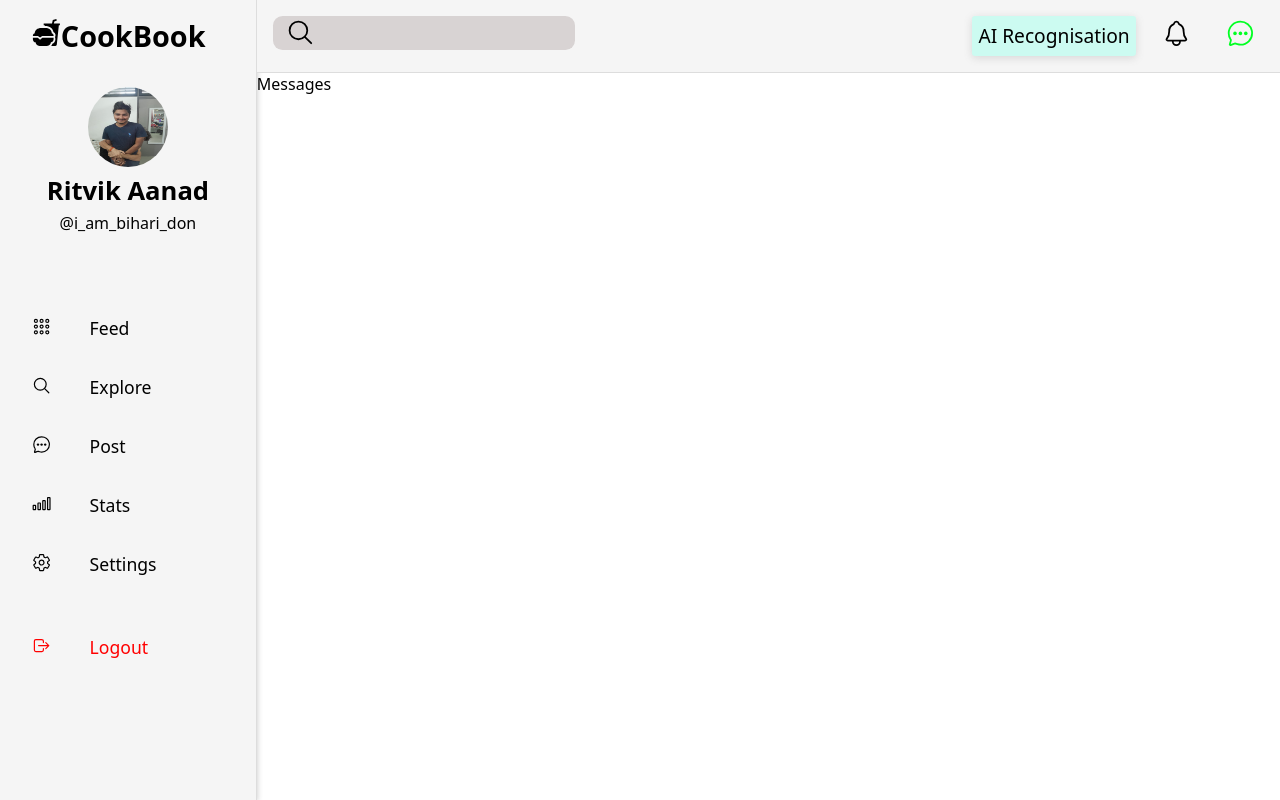
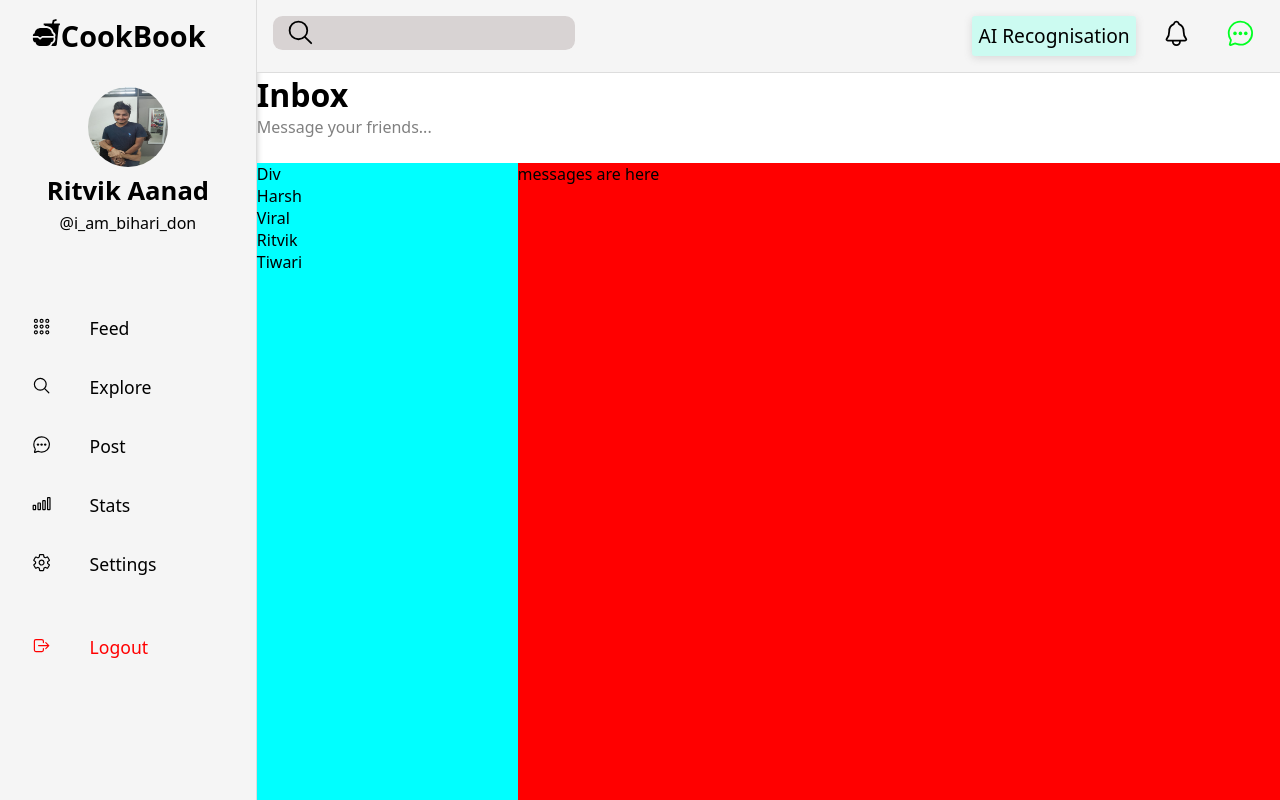
Before and after one commit to RitvikAnand583/cookbook, a React (Vite) app in the folder frontend/: page /messages in a window 1280 px wide. Built offline with nearby package versions, Linux system fonts and the light colour scheme.

Commit message:
Added auth context with fake user

```diff
--- a/frontend/src/pages/Messages.jsx
+++ b/frontend/src/pages/Messages.jsx
@@ -1,5 +1,59 @@
+import styled from "styled-components";
+
+import Row from "../ui/Row";
+import Message from "../ui/Message";
+import Heading from "../ui/Heading";
+
+const currentUser = {
+  name: "Jai",
+  username: "jai18",
+  email: "some@abc.com",
+};
+
+const MessageContainer = styled.div`
+  display: flex;
+  /* justify-content: space-between; */
+  /* align-items: center; */
+  /* justify-content: space-around; */
+  /* gap: 1rem; */
+`;
+
+const UserList = styled.ul`
+  /* padding: 10px; */
+  background-color: cyan;
+  height: 100%;
+  width: 350px;
+`;
+
+const MessageWindow = styled.div`
+  width: 100%;
+`;
+
 function Messages() {
-  return <div>Messages</div>;
+  return (
+    <Row type="vertical" style={{ height: "100%" }}>
+      <Row type="vertical" variation="one-liner">
+        <Heading as="h2">Inbox</Heading>
+        <Message style={{ fontSize: "1rem", fontWeight: 200, color: "grey" }}>
+          {" "}
+          Message your friends...
+        </Message>
+      </Row>
+      <MessageContainer style={{ height: "100%" }}>
+        <UserList>
+          <div>Div</div>
+          <div>Harsh</div>
+          <div>Viral</div>
+          <div>Ritvik</div>
+          <div>Tiwari</div>
+        </UserList>
+        <MessageWindow style={{ backgroundColor: "red" }}>
+          {" "}
+          messages are here
+        </MessageWindow>
+      </MessageContainer>
+    </Row>
+  );
 }
 
 export default Messages;
```
Also changed, not shown: frontend/src/contexts/AuthContext.jsx (added, +69 -0 lines).
